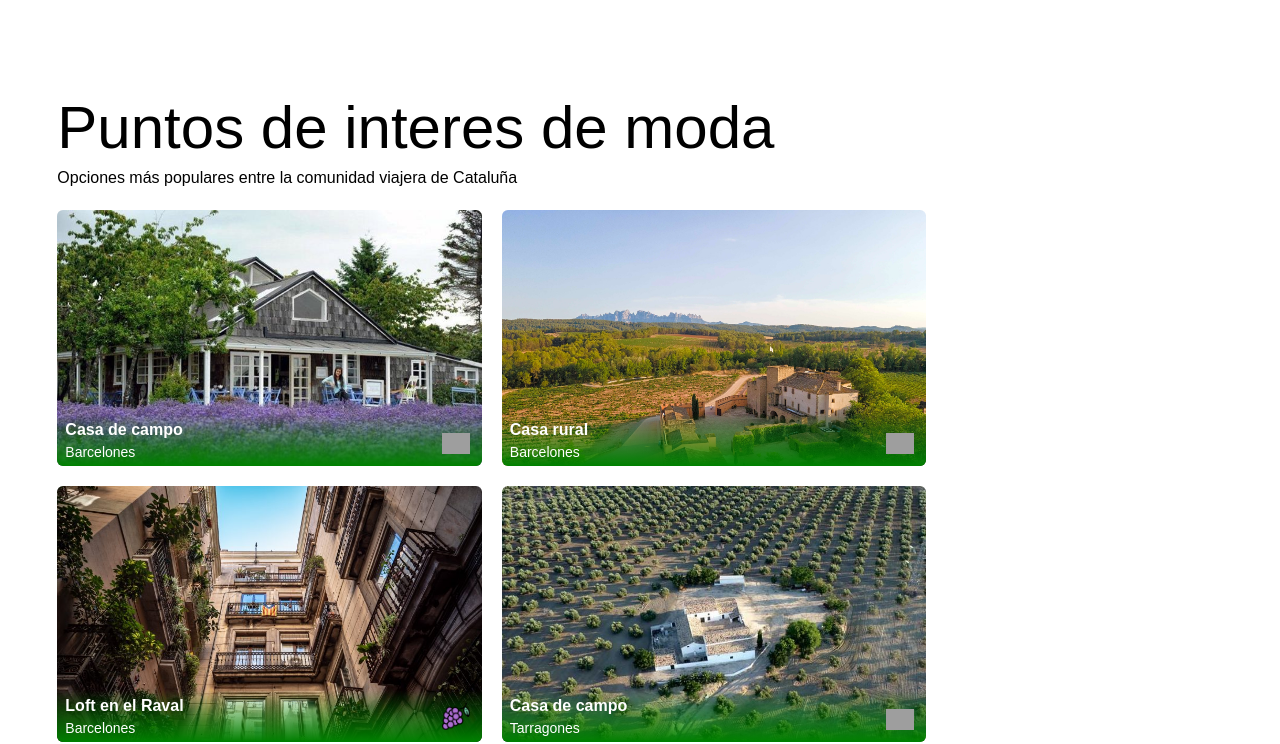
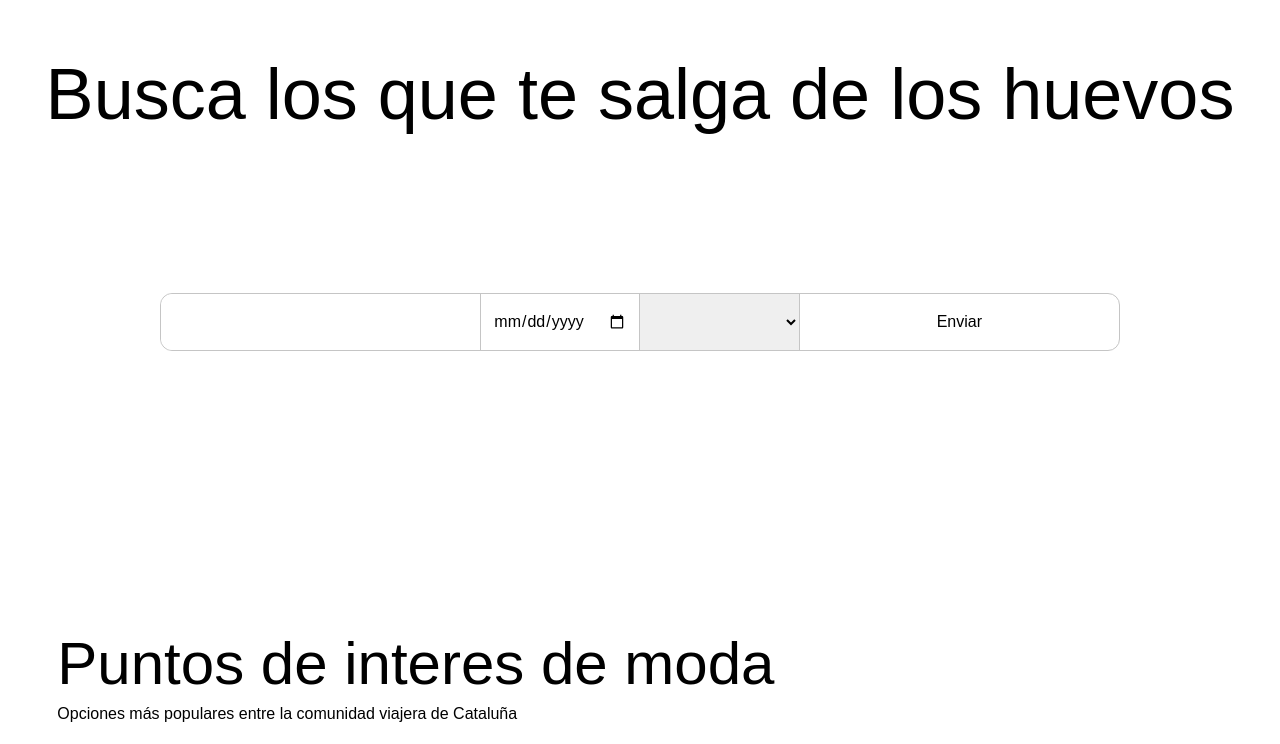
Before and after one commit to salah-NaN/front-hanami, a React (Vite) app: page / in a window 1280 px wide. Shown: the part 920-1664 px from the top of the page. Built offline with nearby package versions, Linux system fonts and the light colour scheme; grey boxes are pictures that could not be loaded.

Commit message:
buscador component

```diff
--- a/src/components/Banner.jsx
+++ b/src/components/Banner.jsx
@@ -5,7 +5,6 @@ import {
   animate,
 } from "framer-motion";
 import { useEffect } from "react";
-import { SearchBar } from "./SearchBar";
 import Flecha from "./flecha/Flecha";
 
 const COLORS = ["#008000", "#00FF00", "#87E196", "#98FB98"];
@@ -62,7 +61,6 @@ export const Banner = ({ paginacionScrollHome }) => {
           </div>
         </div>
 
-        {/* <SearchBar /> */}
         <div className="h-screen absolute bottom-40">
           <Flecha paginacionScrollHome={paginacionScrollHome} />
         </div>
--- /dev/null
+++ b/src/components/Buscador/SearchBar.jsx
@@ -0,0 +1,37 @@
+export const SearchBar = () => {
+  return (
+    <div className="">
+      <h1 className="text-center pt-20 text-7xl">Busca los que te salga de los huevos</h1>
+      <div className="w-full h-96 flex items-center">
+        <form
+          className="my-24 flex flex-col w-10/12 mx-auto h-[168px]
+        rounded-xl border border-[#c5c5c5] bg-[#ffffff]
+            lg:-top-9 lg:h-fit lg:w-9/12 lg:flex-row "
+        >
+          <input
+            className="w-full h-14 focus:outine-none rounded-t-lg border-b border-[#c5c5c5] bg-[#ffffff]
+                lg:border-none  lg:rounded-l-xl "
+          ></input>
+          <div className="w-full h-14 flex border-b border-[#c5c5c5] lg:border-none">
+            <input
+              className="px-3 w-1/2 border-r border-[#c5c5c5] bg-[#ffffff]
+                    lg:border-r lg:border-l lg:border-[#c5c5c5]"
+              type="date"
+            ></input>
+            <select
+              className="w-1/2
+                    lg:border-r lg:border-[#c5c5c5]"
+            >
+              <option value></option>
+              <option value></option>
+              <option value></option>
+            </select>
+          </div>
+          <button className="w-full h-14">Enviar</button>
+        </form>
+      </div>
+    </div>
+  );
+};
+
+export default SearchBar;
--- a/src/components/SearchBar.jsx
+++ /dev/null
@@ -1,34 +0,0 @@
-export const SearchBar = () => {
-  return (
-    <div className="w-full">
-      <form
-        className="my-24 flex flex-col w-10/12 mx-auto h-[168px]
-        rounded-xl border border-[#c5c5c5] relative -top-[86px] bg-[#ffffff]
-            lg:-top-9 lg:h-fit lg:w-9/12 lg:flex-row "
-      >
-        <input
-          className="w-full h-14 focus:outine-none rounded-t-lg border-b border-[#c5c5c5] bg-[#ffffff]
-                lg:border-none  lg:rounded-l-xl "
-        ></input>
-        <div className="w-full h-14 flex border-b border-[#c5c5c5] lg:border-none">
-          <input
-            className="px-3 w-1/2 border-r border-[#c5c5c5] bg-[#ffffff]
-                    lg:border-r lg:border-l lg:border-[#c5c5c5]"
-            type="date"
-          ></input>
-          <select
-            className="w-1/2
-                    lg:border-r lg:border-[#c5c5c5]"
-          >
-            <option value></option>
-            <option value></option>
-            <option value></option>
-          </select>
-        </div>
-        <button className="w-full h-14">Enviar</button>
-      </form>
-    </div>
-  );
-}
-
-export default SearchBar
--- a/src/components/cardItem/CardItem.jsx
+++ b/src/components/cardItem/CardItem.jsx
@@ -1,8 +1,10 @@
 import { ref, useRef, useEffect } from "react";
 import { motion, useInView, useAnimation } from "framer-motion";
+import { Flecha } from "../flecha/Flecha";
 
 export const CardItem = ({ puntos_interes }) => {
   const ref = useRef(null);
+  const showFlecha = useRef(null);
   const isInView = useInView(ref, { once: true });
 
   const mainControladores = useAnimation();
@@ -37,7 +39,7 @@ export const CardItem = ({ puntos_interes }) => {
         backgroundSize: `cover`,
       }}
     >
-      <div className="flex items-start w-full h-full relative">
+      <motion.div className="flex items-start w-full h-full relative">
         <div
           className="sm:flex w-full py-1 px-2 flex-col absolute
           bottom-0 rounded-b-md bg-gradient-to-t from-[#008000]"
@@ -49,6 +51,13 @@ export const CardItem = ({ puntos_interes }) => {
             {puntos_interes.comarca}
           </h1>
         </div>
+        {/* <motion.div
+          className="w-full"
+          initial={{ opacity: 0 }} // Establece la opacidad inicial en 0
+          whileHover={{ scale: 1.2, opacity: 1 }}
+        >
+          <h1>Hola</h1>
+        </motion.div> */}
         <div className="flex w-full justify-end absolute bottom-2 items-center px-2">
           <div className={`border-none px-1 py-1 rounded-md`}>
             {
@@ -60,7 +69,7 @@ export const CardItem = ({ puntos_interes }) => {
             }
           </div>
         </div>
-      </div>
+      </motion.div>
     </motion.div>
   );
 };
--- a/src/components/cards/CardsBox.jsx
+++ b/src/components/cards/CardsBox.jsx
@@ -45,14 +45,14 @@ export const CardsBox = ({paginacion}) => {
               Opciones más populares entre la comunidad viajera de Cataluña
             </motion.h4>
           </div>
-          <div className="grid grid-cols-2 sm:grid sm:grid-cols-2 md:grid md:grid-cols-6 lg:grid lg:grid-cols-8 xl:grid xl:grid-cols-8 gap-5">
+          <div className="grid grid-cols-2 sm:grid sm:grid-cols-2 md:grid md:grid-cols-6 lg:grid lg:grid-cols-6 xl:grid xl:grid-cols-6 max-auto gap-3">
             {DATA.slice(0, 2).map((puntos_interes) => (
-              <div className="border-none w-full col-span-2 sm:col-span-2 md:col-span-3 lg:col-span-3 h-64">
+              <div className="border-none w-full col-span-2 sm:col-span-2 md:col-span-3 lg:col-span-2 h-64">
                 <CardItem puntos_interes={puntos_interes} />
               </div>
             ))}
             {DATA.slice(2, 6).map((puntos_interes) => (
-              <div className="border-none w-full col-span-2 sm:col-span-2 md:col-span-3 lg:col-span-3 h-64">
+              <div className="border-none w-full col-span-2 sm:col-span-2 md:col-span-3 lg:col-span-2 h-64">
                 <CardItem puntos_interes={puntos_interes} />
               </div>
             ))}
--- a/src/components/index.js
+++ b/src/components/index.js
@@ -4,3 +4,5 @@ export * from './NavBar/AccountButton';
 export * from './NavBar/HanburgerButton';
 export * from './NavBar/NavLinks';
 export * from './cards/CardsBox';
+export * from './Buscador/SearchBar';
+export * from './Banner';
--- a/src/pages/Inicio.jsx
+++ b/src/pages/Inicio.jsx
@@ -1,6 +1,5 @@
 import { useRef } from 'react'
-import { CardsBox } from "../components";
-import Banner from "../components/Banner";
+import { CardsBox, SearchBar, Banner } from "../components";
 
 export const Inicio = () => {
 
@@ -17,6 +16,9 @@ export const Inicio = () => {
       <div className="">
         <Banner paginacionScrollHome={paginacionScrollHome} />
       </div>
+      <div className=''>
+        <SearchBar />
+      </div>
       <div className="w-11/12 mx-auto">
         <CardsBox paginacion={paginacion} />
       </div>
```
